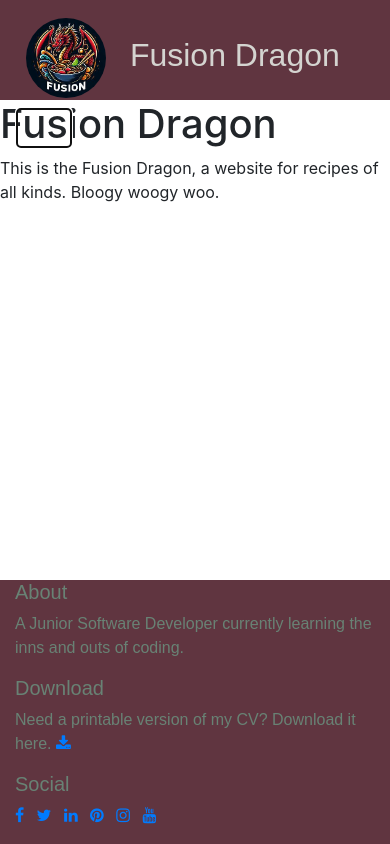
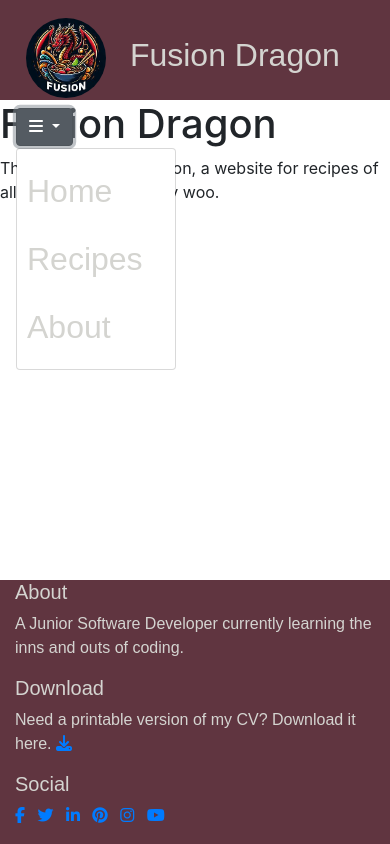
Before and after one commit to RhysYDev/fusion-plaza, a plain HTML site: page index.html in a window 390 px wide. Both pictures are taken after a click on the button 44 px from the left and 128 px from the top of the page. Shown: the top 844 px of the page. Drawn offline with nearby package versions, Linux system fonts and the light colour scheme; a web font is replaced by a local one.

Commit message:
trying to add responsive design to nav items, currently failing

```diff
--- a/assets/css/style.css
+++ b/assets/css/style.css
@@ -1,12 +1,4 @@
 @import url('https://fonts.googleapis.com/css2?family=Almendra+SC&display=swap');
-
-/*-- logo --*/
-.fusion-logo {
-    max-width: 80px;
-    max-height: 80px;
-    border-radius: 50%;
-    /* display: inline-block; */
-}
 
 
 /*-- Colors --*/
@@ -52,6 +44,13 @@
     color: #fff;
 }
 
+/*-- logo --*/
+.fusion-logo {
+    max-width: 80px;
+    max-height: 80px;
+    border-radius: 50%;
+    }
+
 /*-- Navbar --*/
 
 .navbar {
@@ -75,7 +74,20 @@
 }
 
 #logo-title {
+    position: relative;
     margin-left: 15px;
+    padding-top: 15px;
+}
+
+.burger {
+    position: relative;
+    right: 0;
+    padding-right: 20px;
+
+}
+
+.nav-item {
+    padding-left: 15px;
 }
 
 /*-- Footer--*/
@@ -84,7 +96,7 @@
     position: absolute;
     bottom: 0;
     background-color: #603540;
-    color: #688274;
+    color: #d4d4d0;
     font-family: 'Almendra SC', sans-serif;
 }
 
@@ -106,3 +118,11 @@ img {
     display: flex;
 
 }
+
+.btn {
+    right: 5px;
+}
+
+.dropdown-menu {
+    width: 15px;
+}
--- a/index.html
+++ b/index.html
@@ -5,8 +5,7 @@
   <meta charset="UTF-8">
   <meta name="viewport" content="width=device-width, initial-scale=1.0">
   <link rel="stylesheet" href="https://maxcdn.bootstrapcdn.com/bootstrap/4.2.1/css/bootstrap.min.css" type="text/css" />
-  <link rel="stylesheet" href="https://maxcdn.bootstrapcdn.com/font-awesome/4.7.0/css/font-awesome.min.css"
-    type="text/css" />
+  <script src="https://kit.fontawesome.com/18e36ec3db.js" crossorigin="anonymous"></script>
   <link rel="stylesheet" href="https://cdnjs.cloudflare.com/ajax/libs/hover.css/2.1.1/css/hover-min.css"
     type="text/css" />
   <link rel="stylesheet" href="assets/css/style.css">
@@ -20,22 +19,29 @@
         <a class="navbar-brand" href="index.html"><img src="assets/images/Fusion Dragon Logo.jpg"
             alt="logo of a dragon behind a bowl of noodles" class="fusion-logo">
           <span id="logo-title">Fusion Dragon</span></a>
-        <button class="navbar-toggler" type="button" data-bs-toggle="collapse" data-bs-target="#navbarNavDropdown"
-          aria-controls="navbarNavDropdown" aria-expanded="false" aria-label="Toggle navigation">
-          <span class="navbar-toggler-icon"></span>
-        </button>
-        <div class="collapse navbar-collapse" id="navbarNavDropdown">
+        <div class="burger">
           <ul class="navbar-nav">
-            <li class="nav-item">
+            <li class="nav-item d-none d-md-block">
               <a class="nav-link active" aria-current="page" href="index.html">Home</a>
             </li>
-            <li class="nav-item">
+            <li class="nav-item d-none d-md-block">
               <a class="nav-link" href="recipe-home-page.html">Recipes</a>
             </li>
-            <li class="nav-item">
+            <li class="nav-item d-none d-md-block">
               <a class="nav-link" href="about.html">About</a>
             </li>
+
           </ul>
+          <div class="dropdown">
+            <button class="btn btn-secondary dropdown-toggle d-block d-md-none" type="button" id="dropdownMenu2" data-toggle="dropdown" aria-haspopup="true" aria-expanded="false">
+              <i class="fa-solid fa-bars"></i>
+            </button>
+            <div class="dropdown-menu" aria-labelledby="dropdownMenu2">
+              <a href="index.html" class="dropdown-item">Home</a>
+              <a href="recipe-home-page.html" class="dropdown-item">Recipes</a>
+              <a href="about.html" class="dropdown-item">About</a>
+            </div>
+          </div>
         </div>
       </div>
     </nav>
```
Also changed, not shown: about.html (+1 -1 lines), 1 other file.
